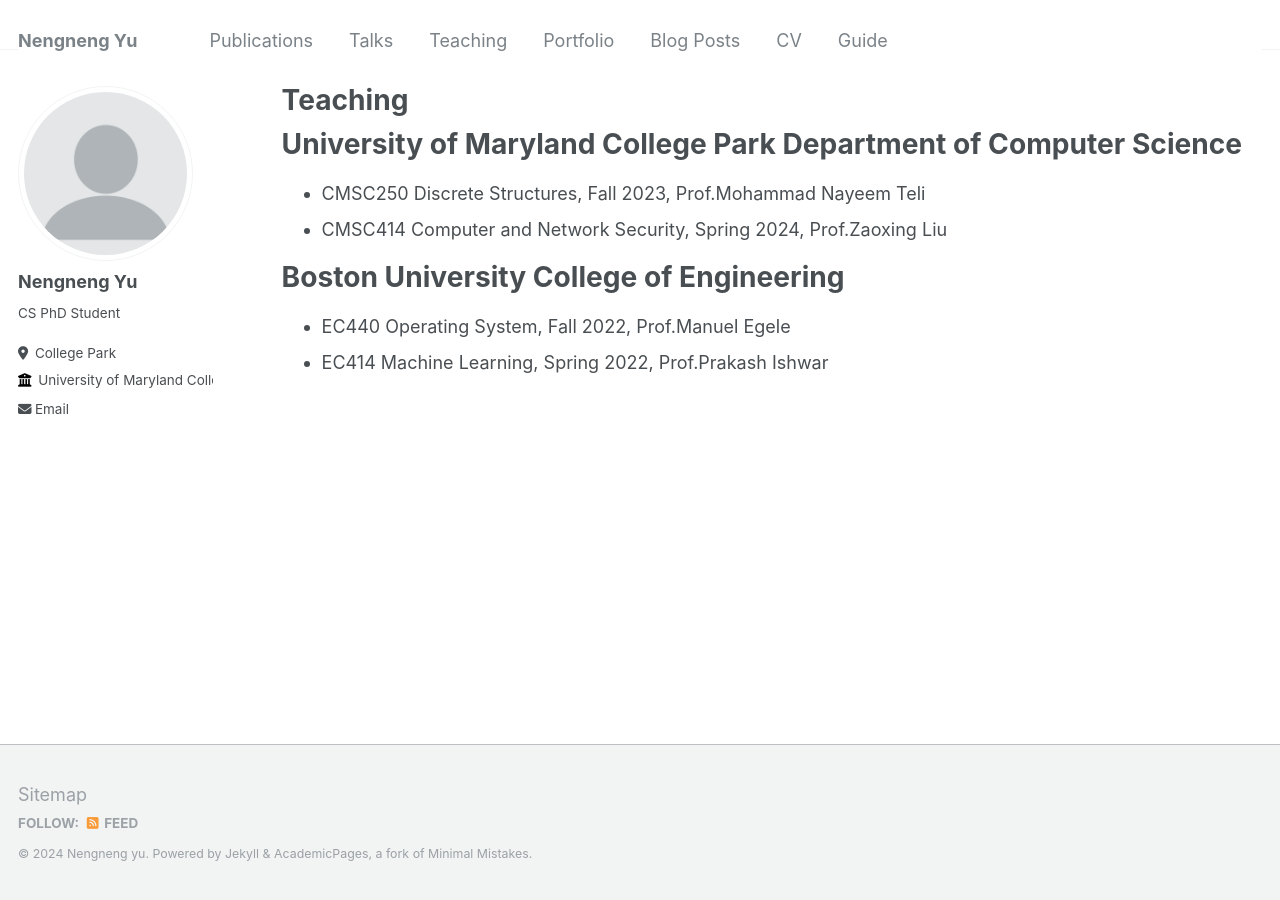
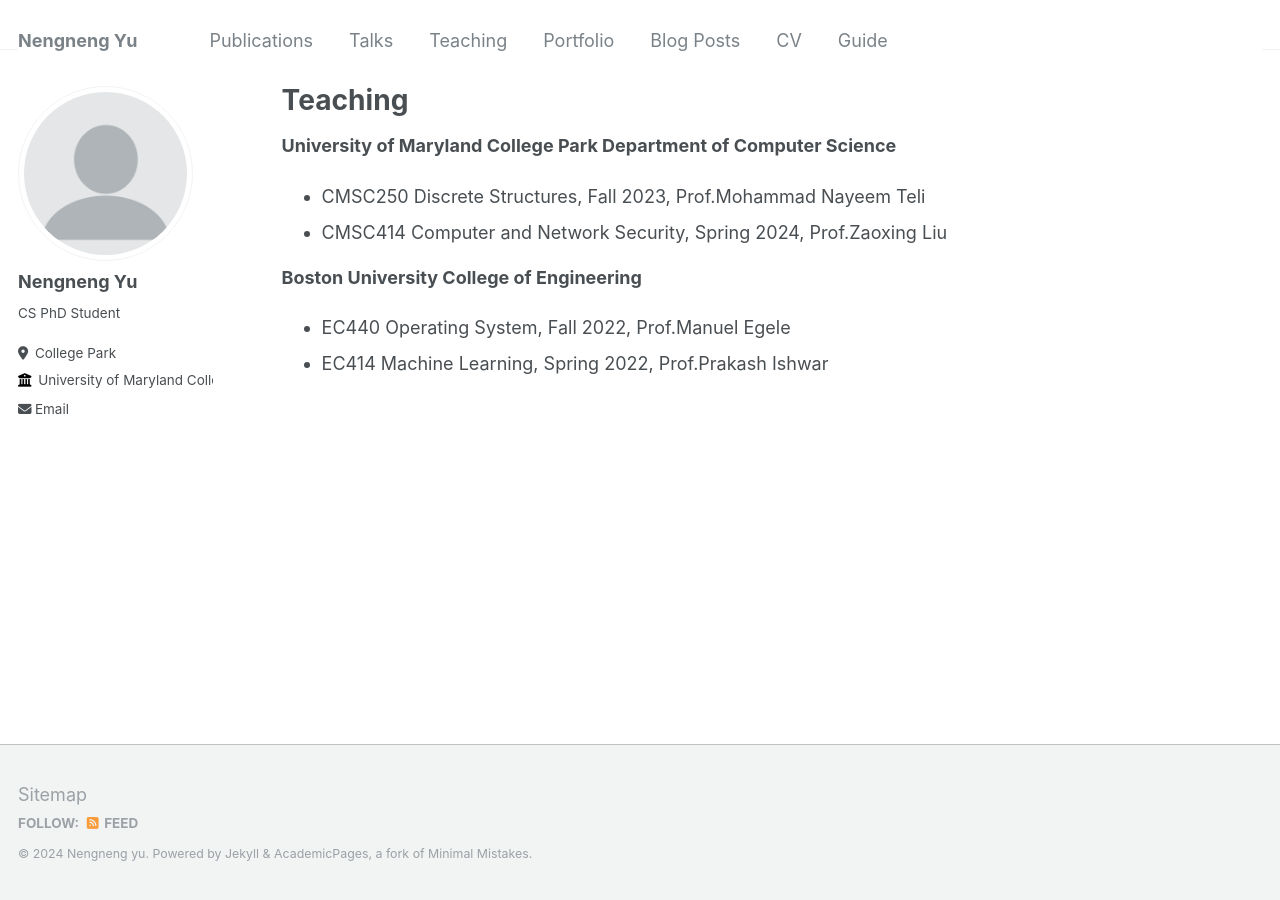
Before and after one commit to Samfisheryu/samfisheryu.github.io, a Jekyll site: the page built from _pages/teaching.md, in a window 1280 px wide. Built offline with Jekyll 4.4.1, drawn with Linux system fonts in a browser that asks for light colours.

```diff
--- a/_pages/teaching.md
+++ b/_pages/teaching.md
@@ -8,13 +8,11 @@ author_profile: true
 
 
 
-University of Maryland College Park Department of Computer Science
-======
+**University of Maryland College Park Department of Computer Science**
 * CMSC250 Discrete Structures, Fall 2023, Prof.Mohammad Nayeem Teli
 * CMSC414 Computer and Network Security, Spring 2024, Prof.Zaoxing Liu
 
 
-Boston University College of Engineering
-======
+**Boston University College of Engineering**
 * EC440 Operating System, Fall 2022, Prof.Manuel Egele
 * EC414 Machine Learning, Spring 2022, Prof.Prakash Ishwar
```
